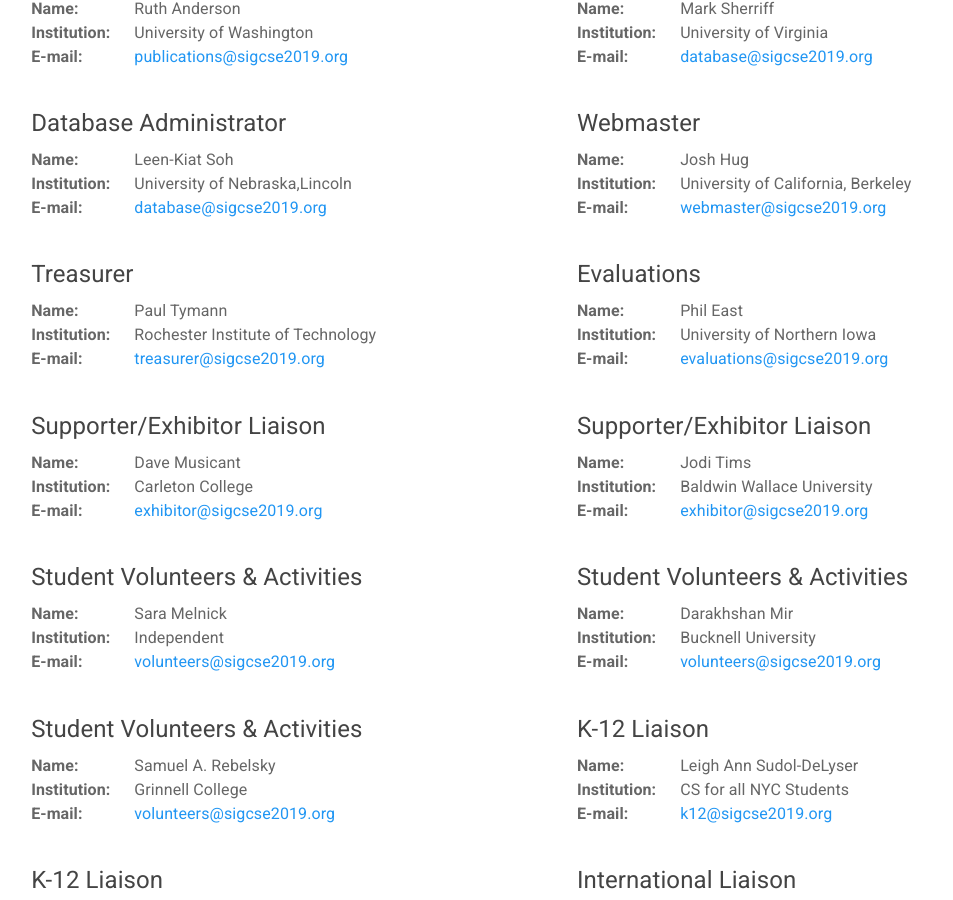
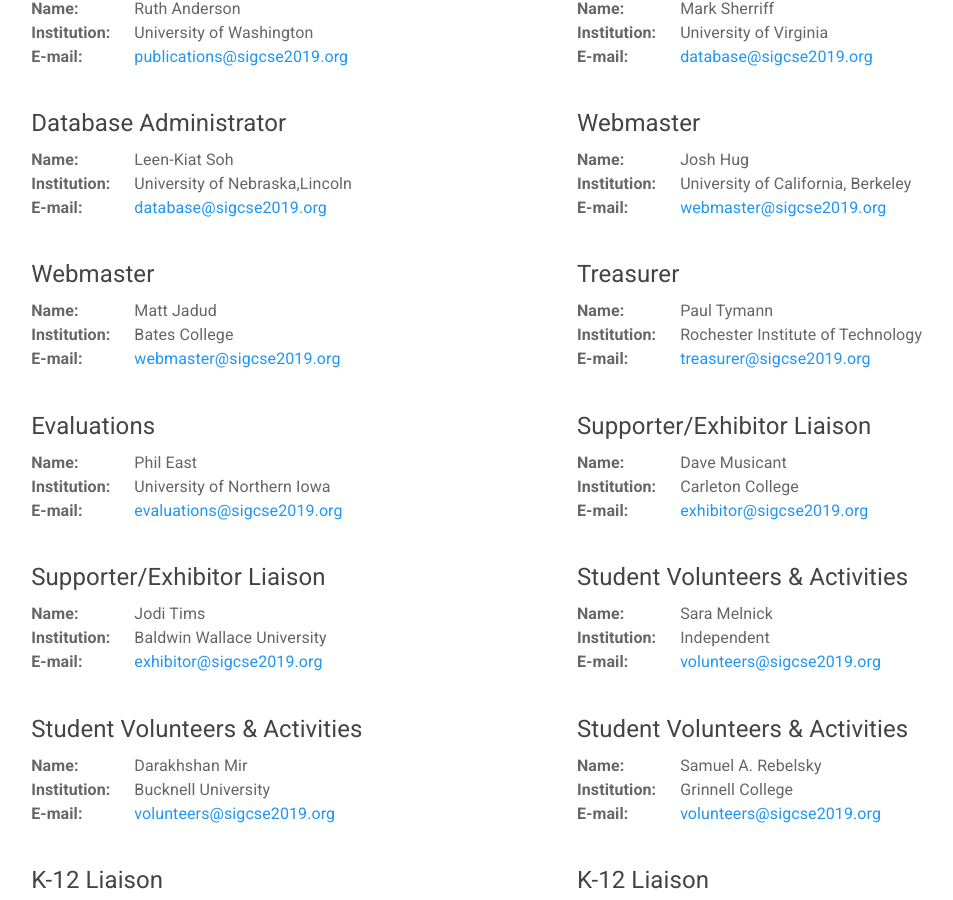
Before and after one commit to sheckman/sigcse2019, a Jekyll site: the page built from info/committees.md, in a window 1280 px wide and 900 px high, scrolled down 2107 px. Shown: the whole window, without its empty margins (78-1031 px from the left). Built offline with Jekyll 4.4.1, drawn with Linux system fonts in a browser that asks for light colours.

Commit message:
Adding second webmaster!

```diff
--- a/_data/committees.yaml
+++ b/_data/committees.yaml
@@ -135,6 +135,11 @@
   - name: Josh Hug
     role: Webmaster
     inst:  University of California, Berkeley
+    email: webmaster@sigcse2019.org
+
+  - name: Matt Jadud
+    role: Webmaster
+    inst:  Bates College
     email: webmaster@sigcse2019.org
 
   - name: Paul Tymann
```
